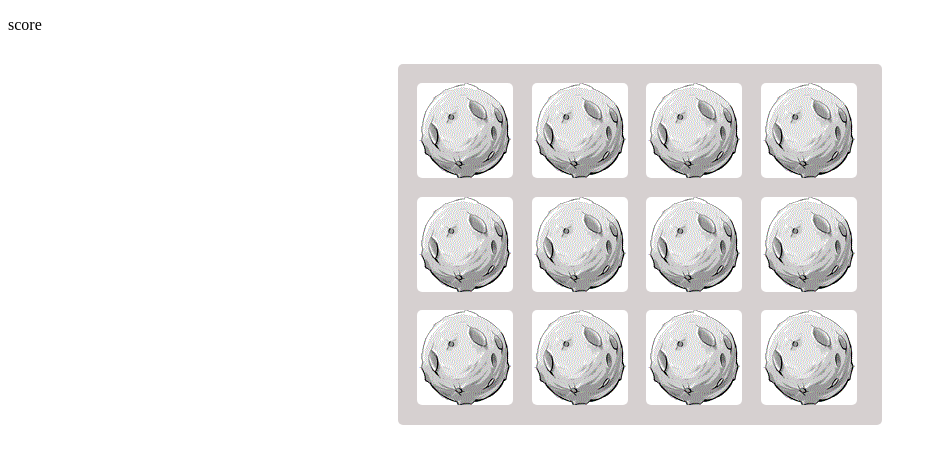
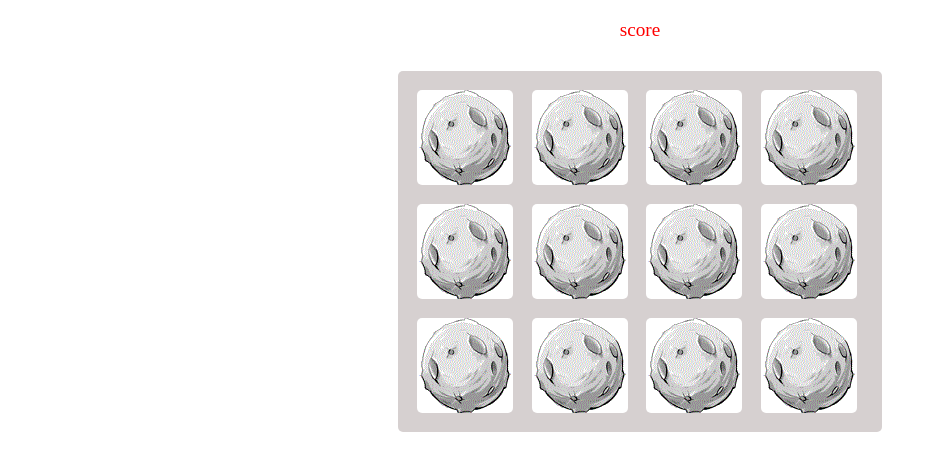
Before and after one commit to mohamedmagdy007/Memory-Game, a plain HTML site: page index.html in a window 1280 px wide. Shown: the whole page, without its empty margins (0-937 px from the left). Drawn offline with Linux system fonts and the light colour scheme.

Commit message:
update two file

```diff
--- a/game.js
+++ b/game.js
@@ -68,6 +68,6 @@ function check() {
     score[0].textContent = "score " + cardsWon.length;
     if(cardsWon.length===arr.length/2){
         audioRight.play();
-        alert("Congratulations")
+        score[0].textContent ="Congratulations";
     }
 }
--- a/index.html
+++ b/index.html
@@ -35,6 +35,10 @@
         margin: 0;
         opacity: 0;
         transition: opacity 0.5s ease-in-out;
+      } p{
+        text-align: center;
+        font-size: larger;
+        color: red;
       }
     </style>
   </head>
```
